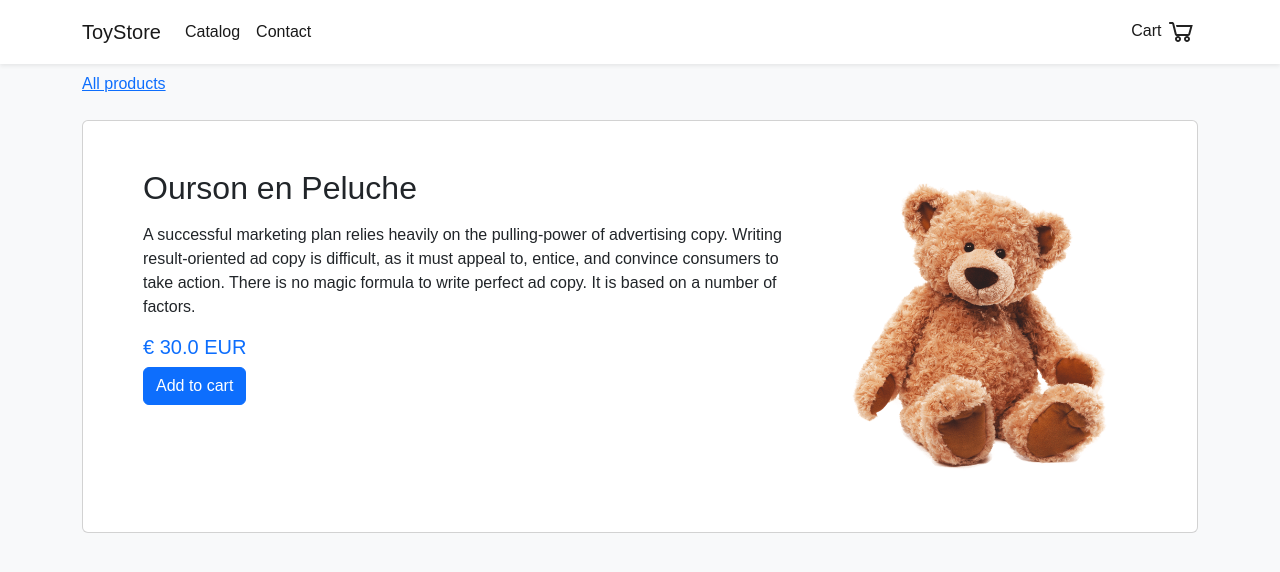
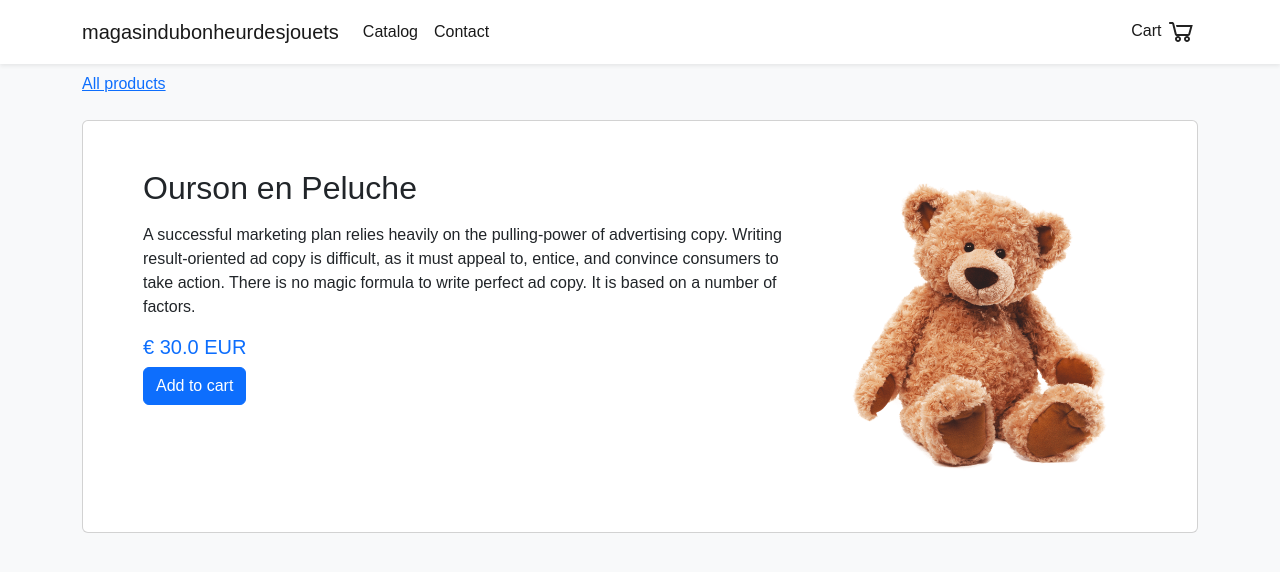
Before and after one commit to FrancoisGrommen/DrySteel, a Jekyll site: the page built from _products/product1.md, in a window 1280 px wide. Shown: the top 572 px of the page. Built offline with Jekyll 4.4.1, drawn with Linux system fonts in a browser that asks for light colours.

Commit message:
Update header.html

```diff
--- a/_includes/header.html
+++ b/_includes/header.html
@@ -1,6 +1,6 @@
 <nav class="navbar fixed-top navbar-expand-lg bg-white shadow-sm">
   <div class="container">
-    <a class="navbar-brand" href="{{'/' | relative_url }}">ToyStore</a>
+    <a class="navbar-brand" href="{{'/' | relative_url }}">magasindubonheurdesjouets</a>
     <button class="navbar-toggler" type="button" data-bs-toggle="collapse" data-bs-target="#navbarText" aria-controls="navbarText" aria-expanded="false" aria-label="Toggle navigation">
       <span class="navbar-toggler-icon"></span>
     </button>
```
